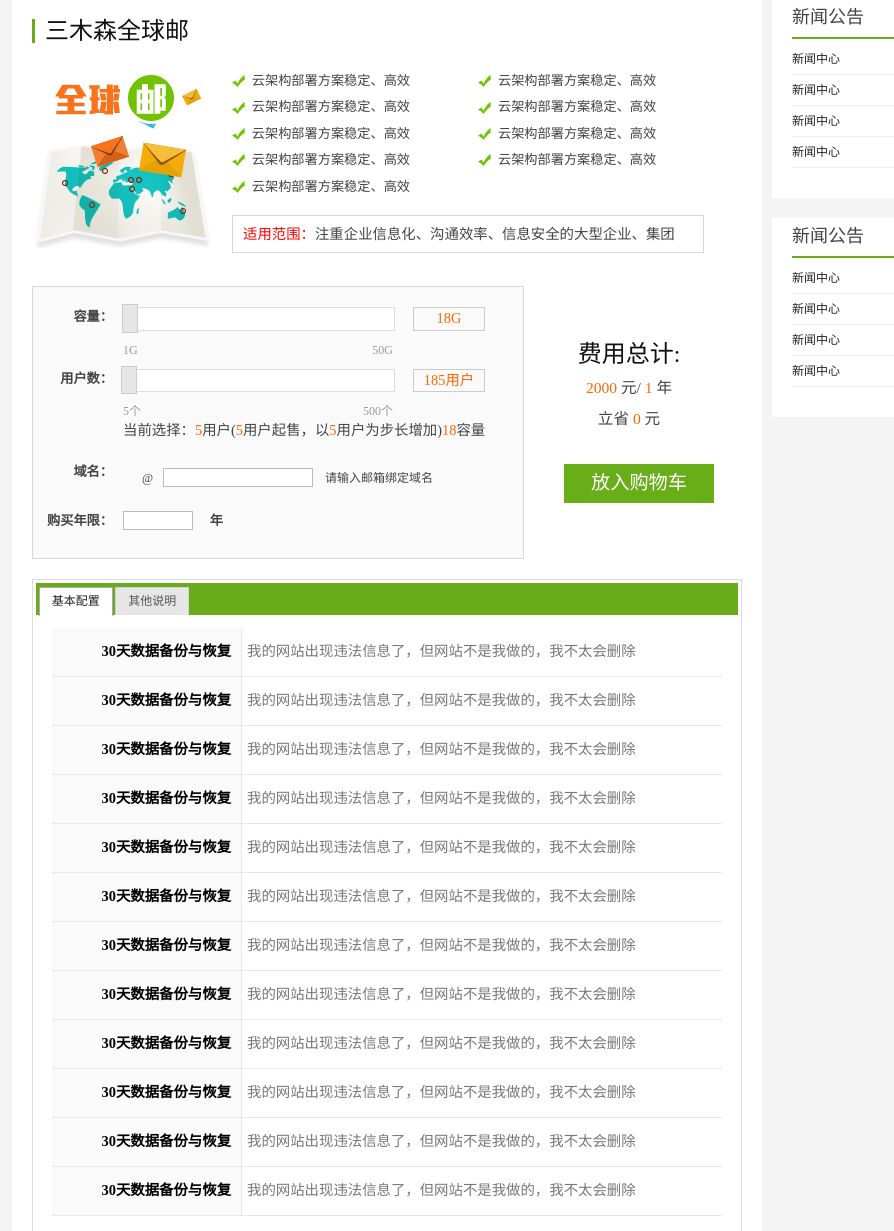
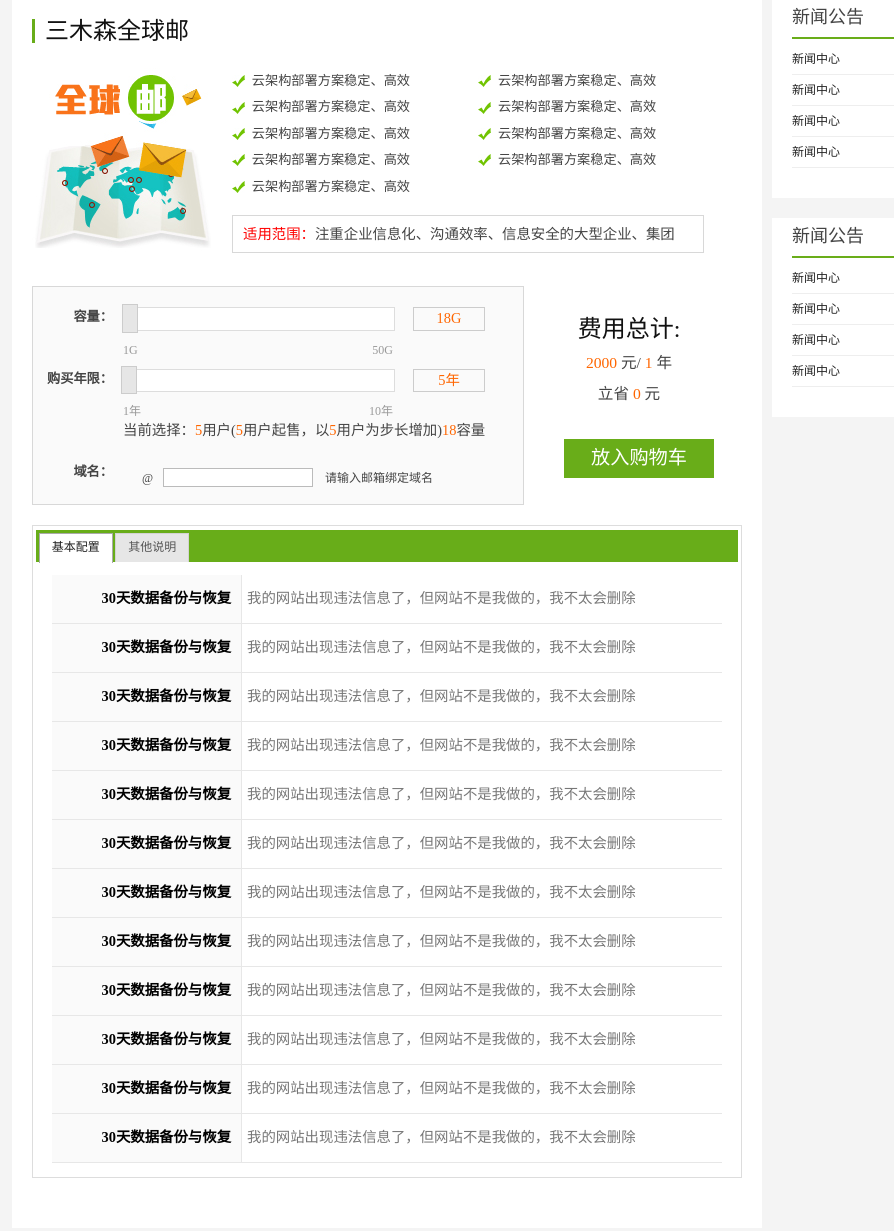
Before and after one commit to yysamson/idc-html, a PHP site: page /mail.php in a window 1280 px wide. Shown: the part 163-1394 px from the top of the page, without its empty margins (153-1047 px from the left). Run offline with PHP 8.4, Linux system fonts and the light colour scheme.

Commit message:
邮箱产品首页修改

```diff
--- a/css/layout.css
+++ b/css/layout.css
@@ -509,7 +509,7 @@ h1,h2.news-name-title{
     line-height: 2.8em;
 }
 .mail-price{
-    margin-top: 50px;
+    margin-top: 25px;
     text-align: center;
 }
 .mail-price h2{
--- a/mail.php
+++ b/mail.php
@@ -42,13 +42,13 @@
                       <span class="span-2 mail-size-size2">18G</span>
                   </div>
                   <div class="span-12 mail-size-rong">
-                      <span class="span-2  mail-size-size1">用户数：</span>
+                      <span class="span-2  mail-size-size1">购买年限：</span>
                       <div class="span-7">
                           <div id="green" class="span-7 last"></div>
-                          <div class="span-3 mail-size-size3">5个</div>
-                          <div class="span-4 last mail-size-size4">500个</div>
+                          <div class="span-3 mail-size-size3">1年</div>
+                          <div class="span-4 last mail-size-size4">10年</div>
                       </div>
-                      <span class="span-2 mail-size-size2">185用户</span>
+                      <span class="span-2 mail-size-size2">5年</span>
                       <span class="span-10 prepend-2 mail-xuanze">当前选择：<span class="cl-orange">5</span>用户(<span class="cl-orange">5</span>用户起售，以<span class="cl-orange">5</span>用户为步长增加)<span class="cl-orange">18</span>容量</span>
                   </div>
 
@@ -58,12 +58,6 @@
                   <span class="span-3 last mail-yuming">请输入邮箱绑定域名</span>
                  </div>
 
-                  <div class="span-12 mail-goumai">
-                      <span class="span-2 mail-size-size1">购买年限：</span>
-                      <span class="span-10 last">
-                         <input class="span-2" type="text"><span class="span-1 mail-size-size1">年</span>
-                      </span>
-                  </div>
               </div>
 
               <div class="span-5 last">
```
